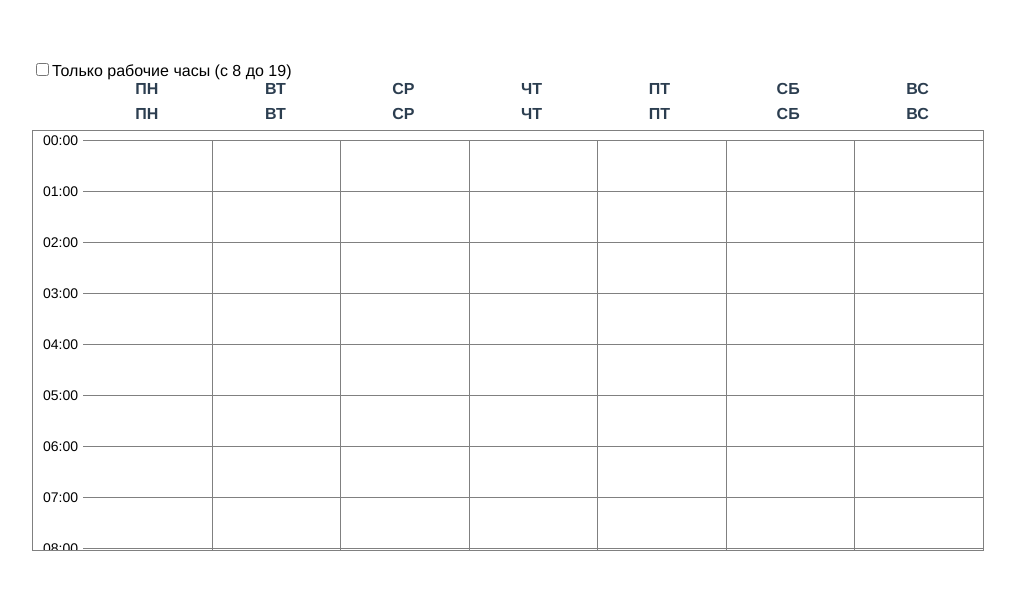
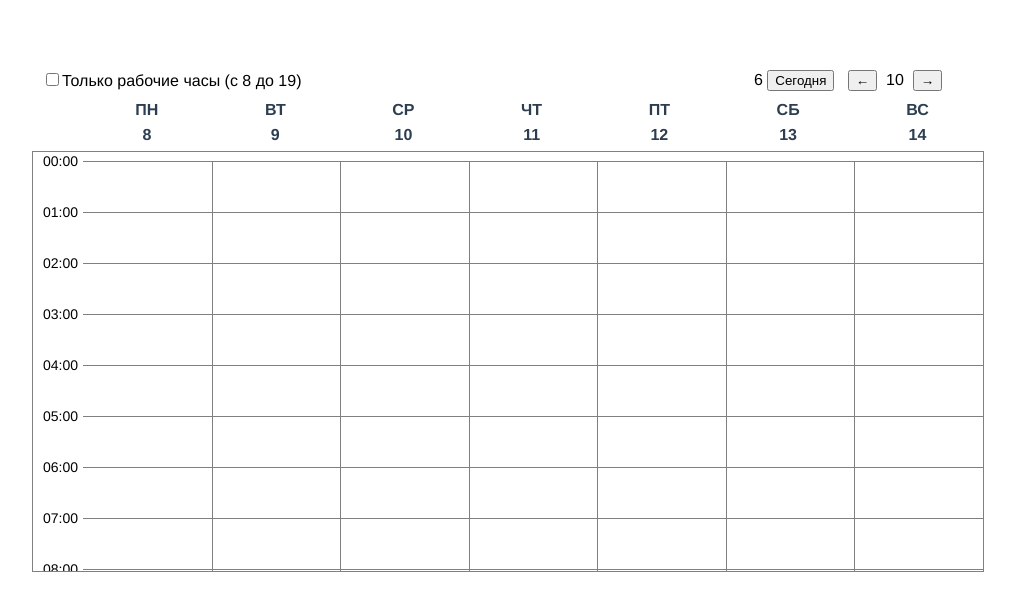
Before and after one commit to makkoveevs/mymapa-test, a Vue app: page / in a window 1280 px wide. Shown: the top 610 px of the page, without its empty margins (158-1173 px from the left). Built offline with nearby package versions, Linux system fonts and the light colour scheme.

Commit message:
Добавлено определение недель, переключатель недель, сегодня. Изменены mock данные для удобства отладки

```diff
--- /dev/null
+++ b/src/common/DateUtils.js
@@ -0,0 +1,9 @@
+const getMondayTS = () => {
+  const today = new Date();
+  const dayDate = today.getDate();
+  const month = today.getMonth();
+  const year = today.getFullYear();
+  return new Date(year, month, Math.floor(dayDate / 7) * 7);
+};
+
+export default { getMondayTS };
--- a/src/components/Calendar/index.vue
+++ b/src/components/Calendar/index.vue
@@ -1,23 +1,30 @@
 <template>
   <div class="calendar_root_container">
-    <div>
-      <input type="checkbox" v-model="only_work_hours" id="only_work_hours" />
-      <label for="only_work_hours">Только рабочие часы (c {{ work_hours.start }} до {{ work_hours.end }})</label>
+    <div class="action_section">
+      <div>
+        <input type="checkbox" v-model="only_work_hours" id="only_work_hours" />
+        <label for="only_work_hours">Только рабочие часы (c {{ work_hours.start }} до {{ work_hours.end }})</label>
+      </div>
+      <div>
+        {{ eventsOnSelectedWeek.length }}
+        <button type="button" @click="setToday">Сегодня</button>&nbsp;&nbsp;
+        <button type="button" @click="decrementWeek">&#8592;</button>
+        &nbsp;{{ currentMonth }}&nbsp;
+        <button type="button" @click="incrementWeek">&#8594;</button>
+      </div>
     </div>
     <div class="week_container">
       <div class="day_of_week" v-for="day_item in days_of_week" :key="day_item.number">
         <div class="day_title">{{ day_item.title }}</div>
-        <div class="day_title">{{ day_item.title }}</div>
+        <div class="day_title">{{ addDayCalculate(day_item.number) }}</div>
       </div>
     </div>
     <div class="hours_container">
       <div class="day_of_week" v-for="day_item in days_of_week" :key="day_item.number">
         <div class="hour_item" v-for="(hour_item, i) in displayed_hours" :key="i">
-          <!-- <span class="time_value" v-if="day_item.number == 1 && hour_item != 0" -->
-          <span class="time_value" v-if="day_item.number == 1"
-            ><span v-if="hour_item < 10">0</span>{{ hour_item }}:00</span
-          >
-          <!-- {{ hour_item }} -->
+          <div class="time_value" v-if="day_item.number == 1">
+            <span v-if="hour_item < 10">0</span>{{ hour_item }}:00
+          </div>
         </div>
       </div>
     </div>
@@ -26,6 +33,7 @@
 
 <script>
 import calendar_events from '@/mock/calendar_events';
+import DateUtils from '@/common/DateUtils.js';
 
 export default {
   name: 'Calendar',
@@ -41,11 +49,28 @@ export default {
     ];
     this.default_hours = Array.from({ length: 24 }, (x, i) => i);
     this.work_hours = { start: 8, end: 19 };
+    this.weekTSPeriod = 1000 * 60 * 60 * 24 * 7;
 
     return {
       only_work_hours: false,
       data: [],
+      weekCounter: 0,
+      monday: DateUtils.getMondayTS(),
     };
+  },
+  methods: {
+    setToday() {
+      this.monday = DateUtils.getMondayTS();
+    },
+    incrementWeek() {
+      this.monday = new Date(this.monday / 1 + this.weekTSPeriod);
+    },
+    decrementWeek() {
+      this.monday = new Date(this.monday / 1 - this.weekTSPeriod);
+    },
+    addDayCalculate(num) {
+      return new Date(this.monday / 1 + (this.weekTSPeriod * num) / 7).getDate();
+    },
   },
   computed: {
     days_of_week() {
@@ -55,6 +80,15 @@ export default {
       return this.only_work_hours
         ? this.default_hours.filter((e) => e >= this.work_hours.start && e <= this.work_hours.end)
         : this.default_hours;
+    },
+    currentMonth() {
+      return this.monday.getMonth();
+    },
+    nextModnayTS() {
+      return new Date(this.monday / 1 + this.weekTSPeriod) / 1000;
+    },
+    eventsOnSelectedWeek() {
+      return this.data.filter((e) => e.startDate > this.monday / 1000 && e.endDate < this.nextModnayTS);
     },
   },
   created() {
@@ -68,6 +102,14 @@ export default {
   position: relative;
   width: 100%;
 }
+.action_section {
+  position: relative;
+  width: 100%;
+  display: flex;
+  flex-flow: row wrap;
+  justify-content: space-between;
+  padding: 10px 10px 10px 10px;
+}
 .week_container {
   position: relative;
   width: 100%;
@@ -77,6 +119,11 @@ export default {
   padding-left: 50px;
 }
 .day_of_week {
+  position: relative;
+  flex-grow: 1;
+}
+
+.day_of_week:nth-child(1) {
   position: relative;
   flex-grow: 1;
 }
@@ -94,12 +141,21 @@ export default {
   position: relative;
   width: 100%;
   height: 410px;
+
+  overflow-x: hidden;
   overflow-y: auto;
+  -ms-overflow-style: none;
+  scrollbar-width: none;
+
   display: flex;
   flex-flow: row nowrap;
   border: 1px solid grey;
   padding: 9px 0px 0px 50px;
 }
+.hours_container::-webkit-scrollbar {
+  display: none;
+}
+
 .hour_item {
   position: relative;
   width: 100%;
--- a/src/mock/calendar_events.js
+++ b/src/mock/calendar_events.js
@@ -1,8 +1,18 @@
 export default [
-  { title: 'Заголовок 1', startDate: 1585699200, endDate: 1585702800 },
-  { title: 'Заголовок 2', startDate: 1585706400, endDate: 1585710000 },
-  { title: 'Заголовок 3', startDate: 1585789200, endDate: 1585792800 },
-  { title: 'Заголовок 4', startDate: 1586307600, endDate: 1586311200 },
-  { title: 'Заголовок 5', startDate: 1585791500, endDate: 1585795100 },
-  { title: 'Заголовок 6', startDate: 1585706400, endDate: 1585710000 },
+  { title: 'Заголовок 1', startDate: 1605140013, endDate: 1605140213 },
+  { title: 'Заголовок 2', startDate: 1605150213, endDate: 1605160213 },
+  { title: 'Заголовок 3', startDate: 1605260213, endDate: 1605262213 },
+  { title: 'Заголовок 4', startDate: 1605280213, endDate: 1605282213 },
+  { title: 'Заголовок 5', startDate: 1605290213, endDate: 1605291213 },
+  { title: 'Заголовок 6', startDate: 1605291613, endDate: 1605294613 },
+  { title: 'Заголовок 7', startDate: 1605474000, endDate: 1605475000 },
+  { title: 'Заголовок 8', startDate: 1605476000, endDate: 1605477000 },
 ];
+// export default [
+//   { title: 'Заголовок 1', startDate: 1585699200, endDate: 1585702800 },
+//   { title: 'Заголовок 2', startDate: 1585706400, endDate: 1585710000 },
+//   { title: 'Заголовок 3', startDate: 1585789200, endDate: 1585792800 },
+//   { title: 'Заголовок 4', startDate: 1586307600, endDate: 1586311200 },
+//   { title: 'Заголовок 5', startDate: 1585791500, endDate: 1585795100 },
+//   { title: 'Заголовок 6', startDate: 1585706400, endDate: 1585710000 },
+// ];
```
